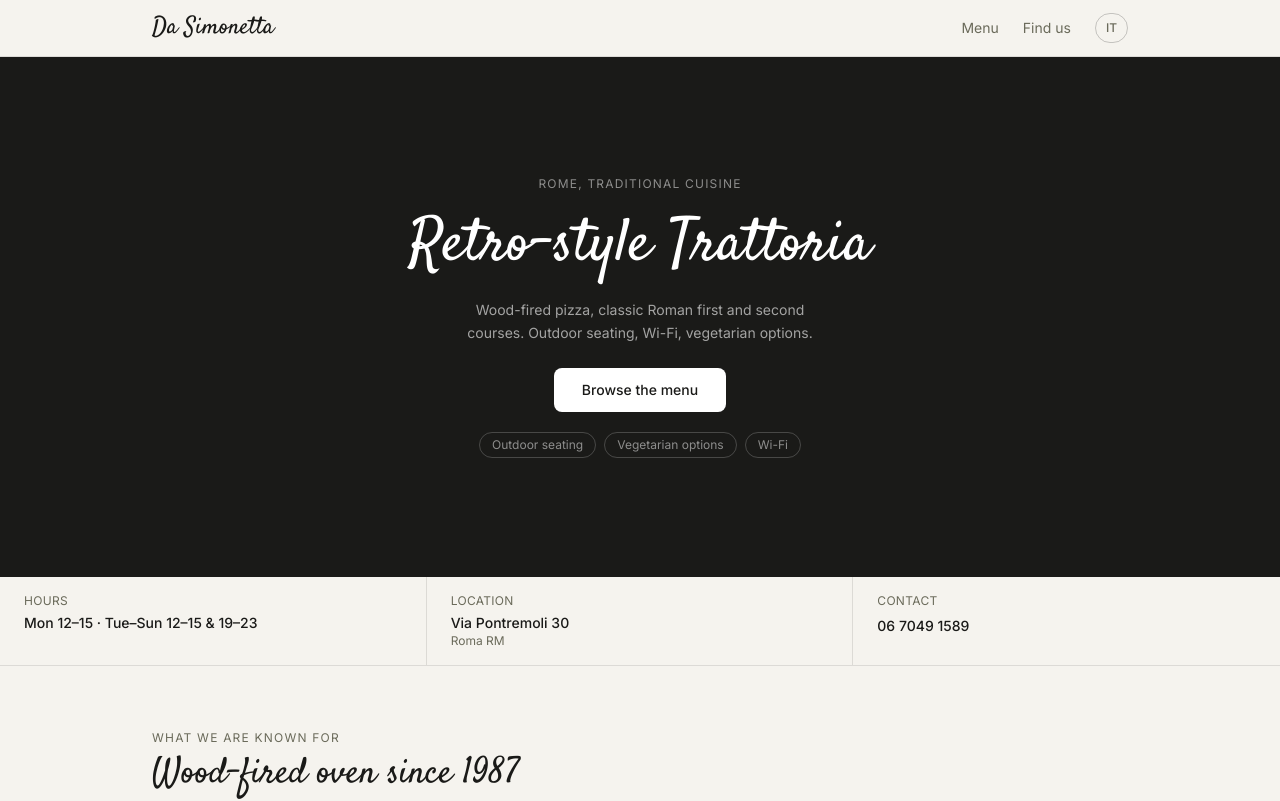
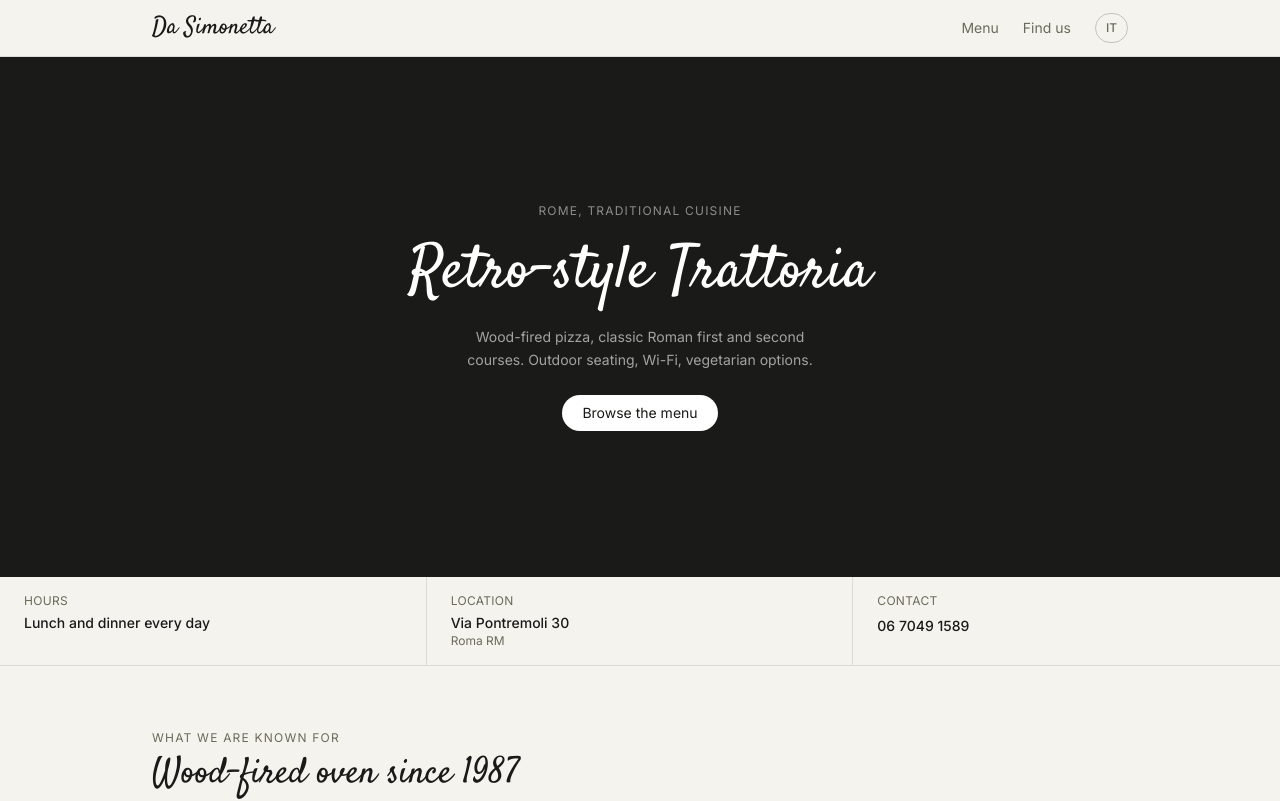
Before and after one commit to Simone-Anc/da-simonetta, a Next.js app: page /en in a window 1280 px wide. Shown: the top 801 px of the page. Built offline with nearby package versions, Linux system fonts and the light colour scheme.

Commit message:
favicon, sottotitolo e bottone hero

```diff
--- a/app/[locale]/layout.tsx
+++ b/app/[locale]/layout.tsx
@@ -8,13 +8,19 @@ import RestaurantSchema from '@/components/RestaurantSchema'
 import './globals.css'
 
 export const metadata: Metadata = {
+  metadataBase: new URL('https://www.dasimonetta.it'),
   title: {
     default: 'Trattoria Da Simonetta – Cucina Romana a Roma',
     template: '%s | Trattoria Da Simonetta',
   },
   description:
-    "Trattoria in stile rétro con pizza cotta in forno a legna, primi e secondi romani. Tavoli all'aperto, Wi-Fi. Via Pontremoli 30, Roma.",
+    "Dal 1995, nel cuore di Roma. Cucina tradizionale e pizza cotta in forno a legna. Via Pontremoli 30.",
   keywords: ['trattoria roma', 'pizza forno a legna roma', 'cucina romana', 'da simonetta'],
+  icons: {
+    icon: '/favicon.svg',
+    shortcut: '/favicon.svg',
+    apple: '/favicon.svg',
+  },
   openGraph: {
     type: 'website',
     locale: 'it_IT',
--- a/app/[locale]/page.tsx
+++ b/app/[locale]/page.tsx
@@ -37,18 +37,11 @@ export default async function HomePage({
         </p>
         <Link
           href={`/${locale}/menu`}
-          className="mt-2 inline-block bg-white text-[#1a1a18] text-sm font-medium
-                     px-7 py-3 rounded-lg hover:opacity-90 transition-opacity"
+          className="mt-2 inline-block bg-white text-[#1a1a18] text-sm
+           px-5 py-2 rounded-full hover:opacity-90 transition-opacity"
         >
           {t('cta')}
         </Link>
-        <div className="flex gap-2 flex-wrap justify-center mt-1">
-          {(t.raw('features') as string[]).map((f: string) => (
-            <span key={f} className="text-xs text-white/50 border border-white/20 px-3 py-1 rounded-full">
-              {f}
-            </span>
-          ))}
-        </div>
       </section>
 
       {/* ── Strip info: 1 colonna su mobile, 3 su desktop ── */}
--- a/messages/en.json
+++ b/messages/en.json
@@ -14,7 +14,7 @@
       "location": "Location",
       "contact": "Contact"
     },
-    "hoursShort": "Mon 12–15 · Tue–Sun 12–15 & 19–23",
+    "hoursShort": "Lunch and dinner every day",
     "featured": "What we are known for",
     "featuredTitle": "Wood-fired oven since 1987"
   },
--- a/messages/it.json
+++ b/messages/it.json
@@ -6,7 +6,7 @@
   "home": {
     "eyebrow": "Roma, cucina tradizionale",
     "title": "Trattoria Da Simonetta",
-    "subtitle": "Pizza cotta in forno a legna, primi e secondi della tradizione romana. Tavoli all'aperto, Wi-Fi, piatti vegetariani.",
+    "subtitle": "Dal 1995, nel cuore di Roma. Cucina tradizionale e pizza cotta in forno a legna.",
     "cta": "Sfoglia il menu",
     "features": ["Tavoli all'aperto", "Piatti vegetariani", "Wi-Fi"],
     "strip": {
@@ -14,7 +14,7 @@
       "location": "Dove siamo",
       "contact": "Contatti"
     },
-    "hoursShort": "Lun 12–15 · Mar–Dom 12–15 e 19–23",
+    "hoursShort": "Pranzo e cena tutti i giorni",
     "featured": "I nostri punti di forza",
     "featuredTitle": "Forno a legna dal 1995"
   },
```
Also changed, not shown: public/favicon.svg (added).
